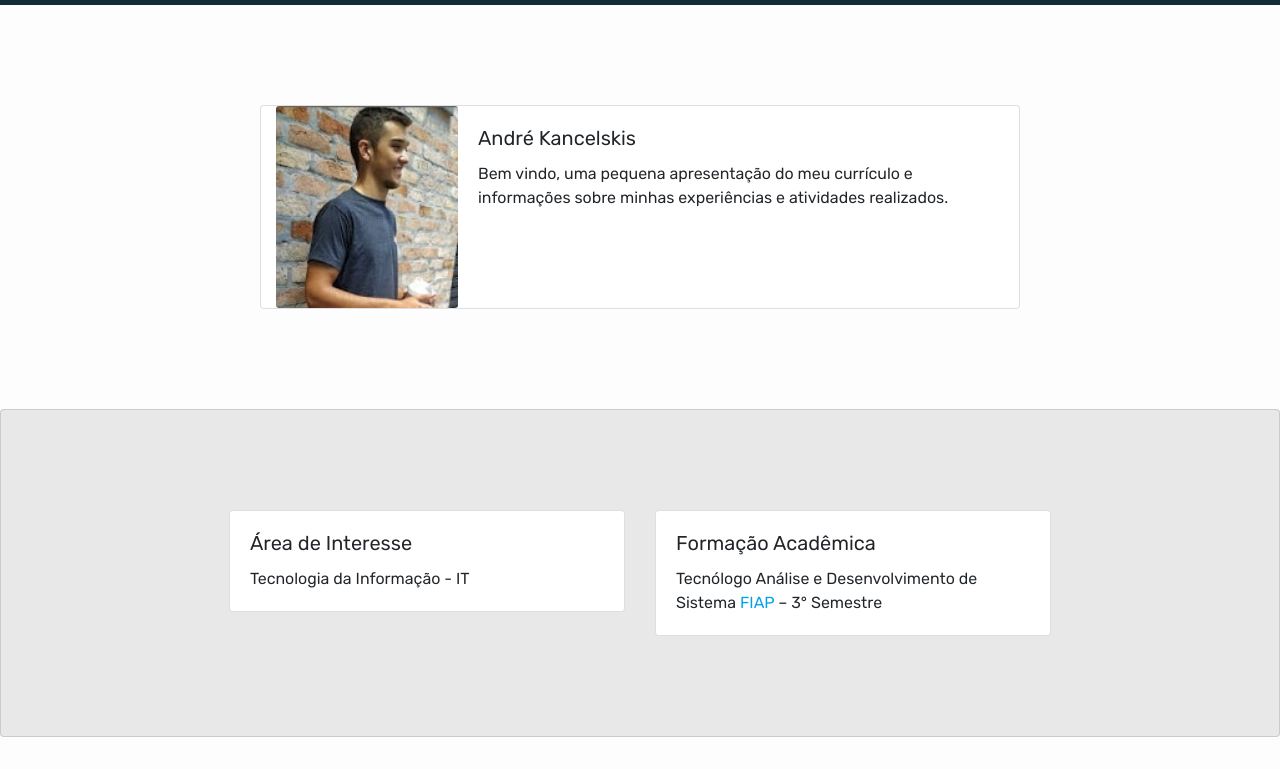
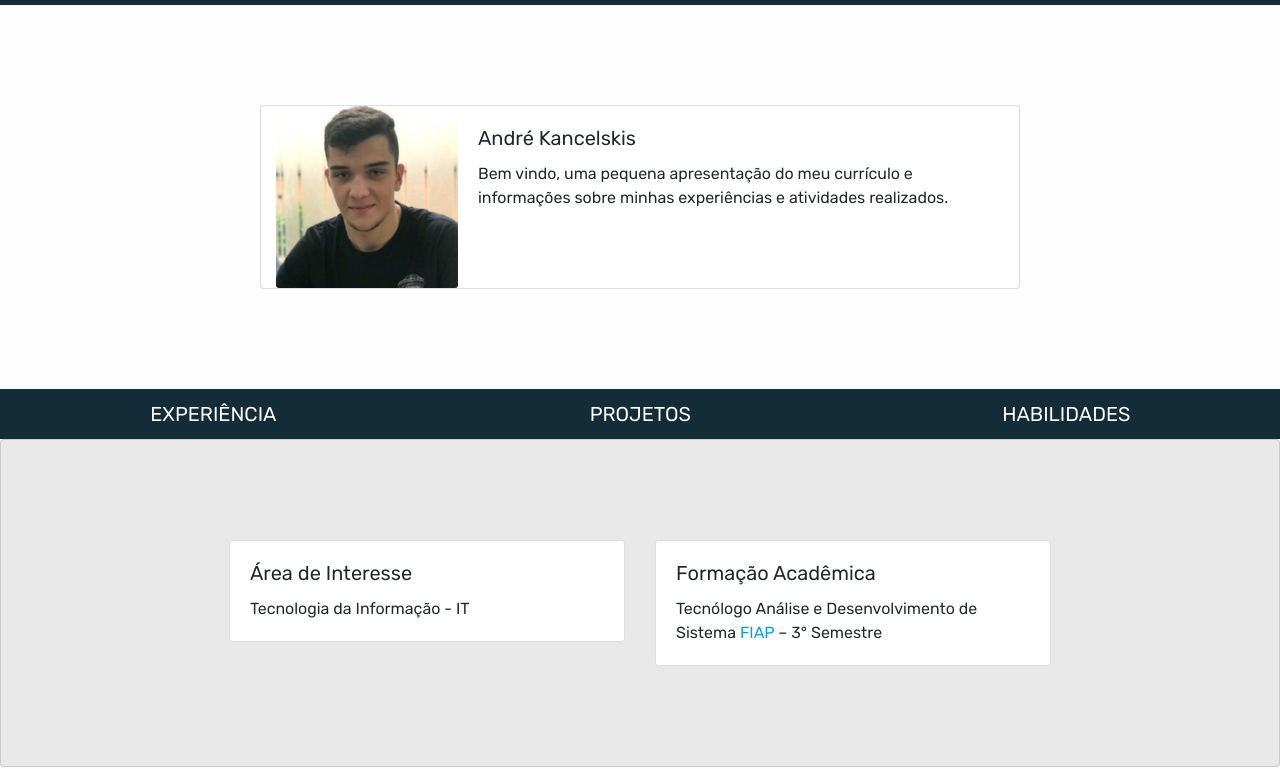
Before and after one commit to andrekancelskis/andrekancelskis.github.io, a plain HTML site: page index.html in a window 1280 px wide. Shown: the part 51-820 px from the top of the page. Drawn offline with nearby package versions, Linux system fonts and the light colour scheme.

Commit message:
finalização

```diff
--- a/index.css
+++ b/index.css
@@ -75,7 +75,6 @@ body{
 }
 .fundoPrincipal{
     background-color: rgb(211, 211, 211 , 0.5);
-
     z-index: 1;
 }
 .fundo2{
@@ -173,3 +172,42 @@ body{
 .fa-search-plus{
     font-size: 25px;
 }
+.menuDiferente{
+    background-color: black;
+    transition: 3s;
+}
+.removerDecoracao{
+    text-decoration: none !important;
+    font-weight: 500;
+    font-size: 20px;
+    margin-top: 5px;
+    margin-bottom: 5px;
+}
+.removerDecoracao:hover{
+}
+.mudaCorMenu2:hover{
+    background-color: white;
+    color: #000 !important;
+}
+
+.espacamentoMenuSecundario{
+
+}
+.fundoMenuSecundario{
+    background-color: #142C37 ;
+
+}
+.marginMenu2{
+    height: 50px;
+}
+.corLetraMenu2{
+    color: white !important;
+}
+.divTeste{
+    color: white;
+    padding:  5px 4px 5px 4px;
+}
+a .divTeste:hover {
+    color: #142C37;
+    background-color: white;
+}
--- a/index.html
+++ b/index.html
@@ -10,10 +10,11 @@
     <link rel="stylesheet" href="aos-master/dist/aos.css">
     <link rel="stylesheet" href="https://use.fontawesome.com/releases/v5.6.3/css/all.css" integrity="sha384-UHRtZLI+pbxtHCWp1t77Bi1L4ZtiqrqD80Kn4Z8NTSRyMA2Fd33n5dQ8lWUE00s/" crossorigin="anonymous">
     <title>André Kancelskis</title>
+    <script src="https://ajax.googleapis.com/ajax/libs/jquery/1.10.1/jquery.min.js"></script>
 </head>
 
 <body>
-    <nav class="navbar navbar-expand-md  sticky-top corNav">
+    <nav class="navbar navbar-expand-md  sticky-top corNav" id="menu">
         <a class="navbar-brand corFonteCabecalho" href="index.html">Currículo</a>
         <button class="navbar-toggler " type="button" data-toggle="collapse" data-target="#navbarNavAltMarkup" aria-controls="navbarNavAltMarkup" aria-expanded="false" aria-label="Toggle navigation">
             <span class="navbar-toggler-icon"></span>
@@ -32,6 +33,8 @@
             </div>
         </div>
     </nav>
+
+
     <div class="container">
         <div class="row espacoLinha espacoLinhaCima">
             <div class="col-md-2">
@@ -40,7 +43,7 @@
             <div class="card col-sm-8" data-aos="zoom-in">
                 <div class="row no-gutters">
                     <div class="col-sm-3">
-                        <img src="img/andre.jpg" class="card-img" alt="Foto perfil">
+                        <img src="img/andreerfil.jpg" class="card-img" alt="Foto perfil">
                     </div>
                     <div class="col-sm-9">
                         <div class="card-body">
@@ -55,6 +58,38 @@
             </div>
         </div>
     </div>
+
+    <div class="col-sm-12 fundoMenuSecundario">
+
+        <div class="row text-center">
+            <div class="col-sm-4 divTeste" data-aos="zoom-in">
+            <a  class="mudaCorMenu2 removerDecoracao " href="index.html#experiencia">
+                <div class="divTeste col-sm-12">
+                  EXPERIÊNCIA
+                </div>
+            </a>
+            </div>
+
+            <div class="col-sm-4 divTeste" data-aos="zoom-in">
+            <a  class="mudaCorMenu2 removerDecoracao  "  href="index.html#projetos">
+                <div class="divTeste col-sm-12">
+                    PROJETOS
+                </div>
+            </a>
+        </div>
+
+        <div class="col-sm-4 divTeste" data-aos="zoom-in">
+            <a class="mudaCorMenu2 removerDecoracao"  href="index.html#habilidades">
+                <div class="divTeste col-sm-12">
+                 HABILIDADES
+                </div>
+            </a>
+        </div>
+
+        </div>
+
+    </div>
+
     <div class="card col-sm-12 fundoPrincipal">
         <div class="row espacoLinha espacoLinhaCima">
             <div class="col-sm-2">
@@ -84,7 +119,7 @@
     </div>
     <div class="container">
         <div class="card col-sm-12 fundo2 espacoLinha espacoLinhaCima">
-            <div class="row">
+            <div class="row" id="experiencia">
                 <div class="col-sm-1">
                     <!-- vazio -->
                 </div>
@@ -108,7 +143,6 @@
                                             <a class="corLetras" href="https://www.cronapp.io/" target="_blank"> cronapp</a>.
                                             <br> Empresa <a class="corLetras" href="https://techne.com.br/" target="_blank">Techne</a>.
                                             <br>nov-2019.
-
                                         </div>
                                     </div>
                                 </div>
@@ -132,14 +166,14 @@
                     </div>
                 </div>
             </div>
-            <div class="row">
+            <div class="row" id="projetos">
                 <div class="col-sm-1">
                     <!-- vazio -->
                 </div>
                 <div class="col-sm-10">
                     <div class="espacoLinhaCima card" data-aos="fade-left">
                         <div class="card-body">
-                            <h5 class="card-title">Projetos</h5>
+                            <h5 class="card-title" >Projetos</h5>
                             <p class="card-text">Projetos realizados.</p>
                             <div class="accordion col-sm-12" id="accordionExample">
                                 <div class="card">
@@ -162,7 +196,7 @@
                     </div>
                 </div>
             </div>
-            <div class="row">
+            <div class="row" id="habilidades">
                 <div class="col-sm-1">
                     <!-- vazio -->
                 </div>
--- a/js/index.js
+++ b/js/index.js
@@ -4,3 +4,13 @@ const menu = document.querySelector('.collapse.navbar-collapse');
 btn.addEventListener('click', () => {
 	menu.classList.toggle('is--active');
 });
+
+jQuery(function () {
+	jQuery(window).scroll(function () {
+	  if (jQuery(this).scrollTop() > 300) {
+	   $("#menu").addClass("menuDiferente");
+	  } else {
+	   $("#menu").removeClass("menuDiferente");
+	  }
+	});
+  });
```
Also changed, not shown: img/andreerfil.jpg (added).
